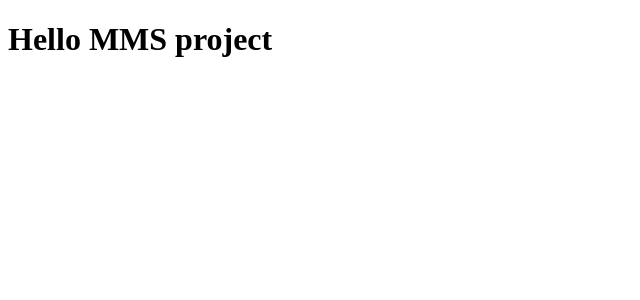
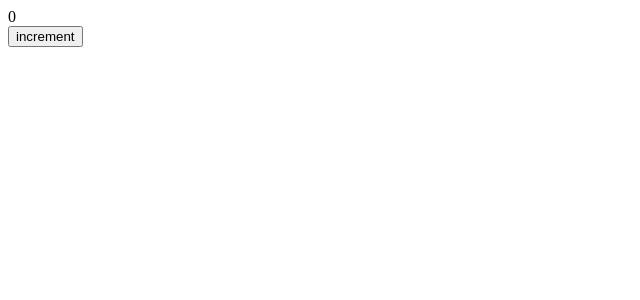
Before and after one commit to KhanhTommyXiaomi/mms-prj, a React (Vite) app: page / in a window 1280 px wide. Shown: the top 300 px of the page, without its empty margins (0-640 px from the left). Built offline with nearby package versions, Linux system fonts and the light colour scheme.

Commit message:
feat: setup redux toolkit

```diff
--- a/package.json
+++ b/package.json
@@ -9,10 +9,13 @@
     "preview": "vite preview"
   },
   "dependencies": {
+    "@reduxjs/toolkit": "^1.8.6",
     "react": "^18.2.0",
-    "react-dom": "^18.2.0"
+    "react-dom": "^18.2.0",
+    "react-redux": "^8.0.4"
   },
   "devDependencies": {
+    "@types/node": "^18.11.8",
     "@types/react": "^18.0.17",
     "@types/react-dom": "^18.0.6",
     "@vitejs/plugin-react": "^2.1.0",
--- a/src/App.tsx
+++ b/src/App.tsx
@@ -1,5 +1,11 @@
+import MBOSettingFeature from './features/mbo-setting'
+
 const App = () => {
-  return <h1>Hello MMS project</h1>
+  return (
+    <div>
+      <MBOSettingFeature />
+    </div>
+  )
 }
 
 export default App
--- a/src/features/mbo-setting/index.tsx
+++ b/src/features/mbo-setting/index.tsx
@@ -1,5 +1,20 @@
+import { useSelector, useDispatch } from 'react-redux'
+import { AppDispatch } from '../../store'
+import { increment, selectCount } from './reducer/counter'
+
 const MBOSettingFeature = () => {
-  return <h2>MBO Setting Feature</h2>
+  const { count } = useSelector(selectCount)
+  const dispatch = useDispatch<AppDispatch>()
+  const handleIncrement = () => {
+    const action = increment(1)
+    dispatch(action)
+  }
+  return (
+    <div>
+      <div>{count}</div>
+      <button onClick={handleIncrement}>increment</button>
+    </div>
+  )
 }
 
 export default MBOSettingFeature
--- /dev/null
+++ b/src/features/mbo-setting/reducer/counter.ts
@@ -0,0 +1,26 @@
+import { RootState } from '../../../store'
+import { createSlice, PayloadAction } from '@reduxjs/toolkit'
+
+export interface CounterState {
+  count: number
+}
+
+const initialState: CounterState = {
+  count: 0,
+}
+
+export const counterSlice = createSlice({
+  name: 'counter',
+  initialState,
+  reducers: {
+    increment: (state, action: PayloadAction<number>) => {
+      state.count += action.payload
+    },
+  },
+})
+
+export const selectCount = (state: RootState) => state['mbo-setting-counter']
+
+export const { increment } = counterSlice.actions
+
+export default counterSlice.reducer
--- /dev/null
+++ b/src/features/mbo-setting/reducer/index.ts
@@ -0,0 +1,5 @@
+import counterReducer from './counter'
+
+export default {
+    'mbo-setting-counter': counterReducer,
+}
--- a/src/main.tsx
+++ b/src/main.tsx
@@ -1,7 +1,17 @@
 import ReactDOM from 'react-dom/client'
+import { Provider } from 'react-redux'
 import App from './App'
+import { store } from './store'
 
 const rootContainerEl = document.getElementById('root') as HTMLElement
 const ReactDOMRoot = ReactDOM.createRoot(rootContainerEl)
 
-ReactDOMRoot.render(<App />)
+const RootComponent = () => {
+  return (
+    <Provider store={store}>
+      <App />
+    </Provider>
+  )
+}
+
+ReactDOMRoot.render(<RootComponent />)
--- /dev/null
+++ b/src/store.ts
@@ -0,0 +1,19 @@
+import { combineReducers, configureStore, ThunkAction, Action } from '@reduxjs/toolkit'
+import mboReducer from './features/mbo-setting/reducer'
+
+const rootReducer = combineReducers({
+  ...mboReducer
+})
+
+export const store = configureStore({
+  reducer: rootReducer,
+})
+
+export type AppDispatch = typeof store.dispatch
+export type RootState = ReturnType<typeof store.getState>
+export type AppThunk<ReturnType = void> = ThunkAction<
+  ReturnType,
+  RootState,
+  unknown,
+  Action<string>
+>
--- a/tsconfig.json
+++ b/tsconfig.json
@@ -14,7 +14,11 @@
     "resolveJsonModule": true,
     "isolatedModules": true,
     "noEmit": true,
-    "jsx": "react-jsx"
+    "jsx": "react-jsx",
+    "types": ["node"],
+    "paths": {
+      "@/*": ["./src/*"]
+    }
   },
   "include": ["src"],
   "references": [{ "path": "./tsconfig.node.json" }]
--- a/vite.config.ts
+++ b/vite.config.ts
@@ -1,7 +1,11 @@
 import { defineConfig } from 'vite'
 import react from '@vitejs/plugin-react'
+import * as path from 'path'
 
 // https://vitejs.dev/config/
 export default defineConfig({
-  plugins: [react()]
+  plugins: [react()],
+  resolve: {
+    alias: [{ find: '@', replacement: path.resolve(__dirname, 'src') }],
+  },
 })
```
Also changed, not shown: 2 other files (tests, documents, lock files or other folders).
